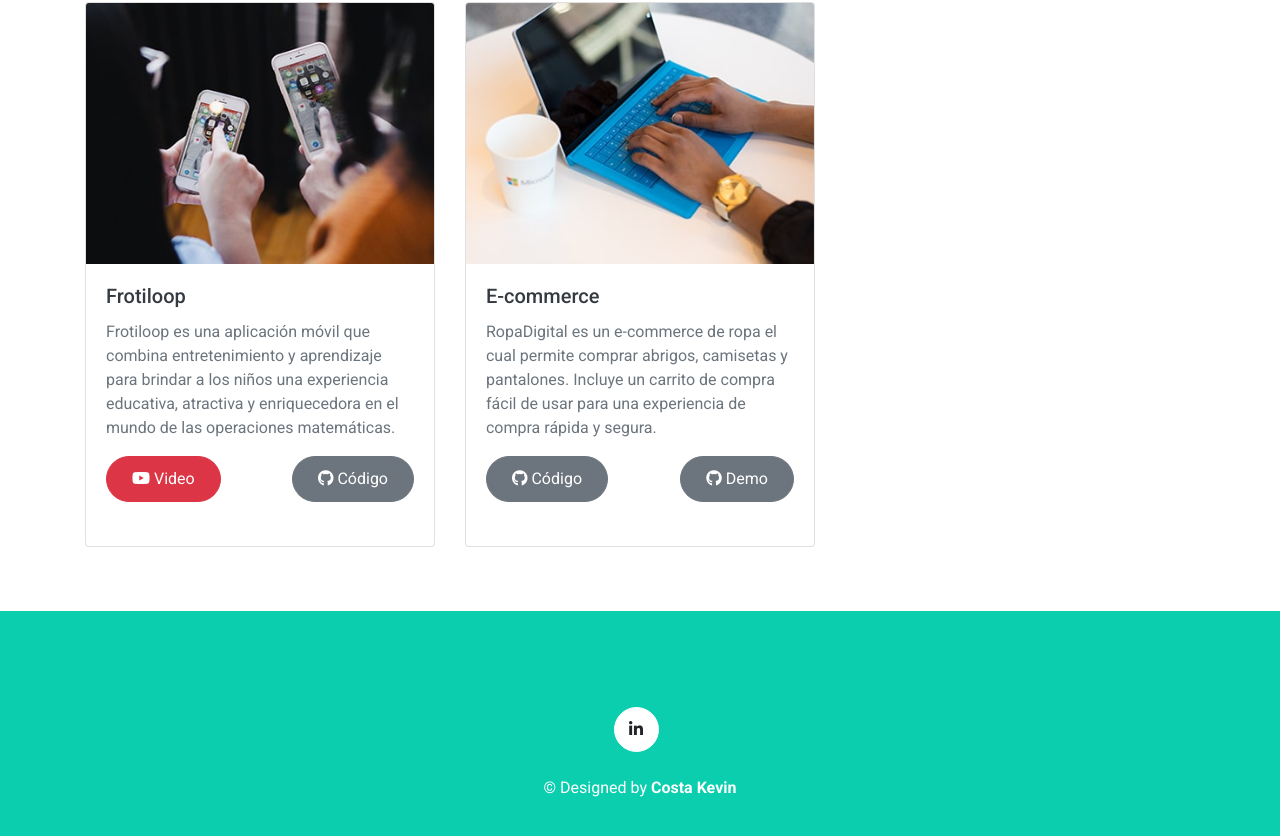
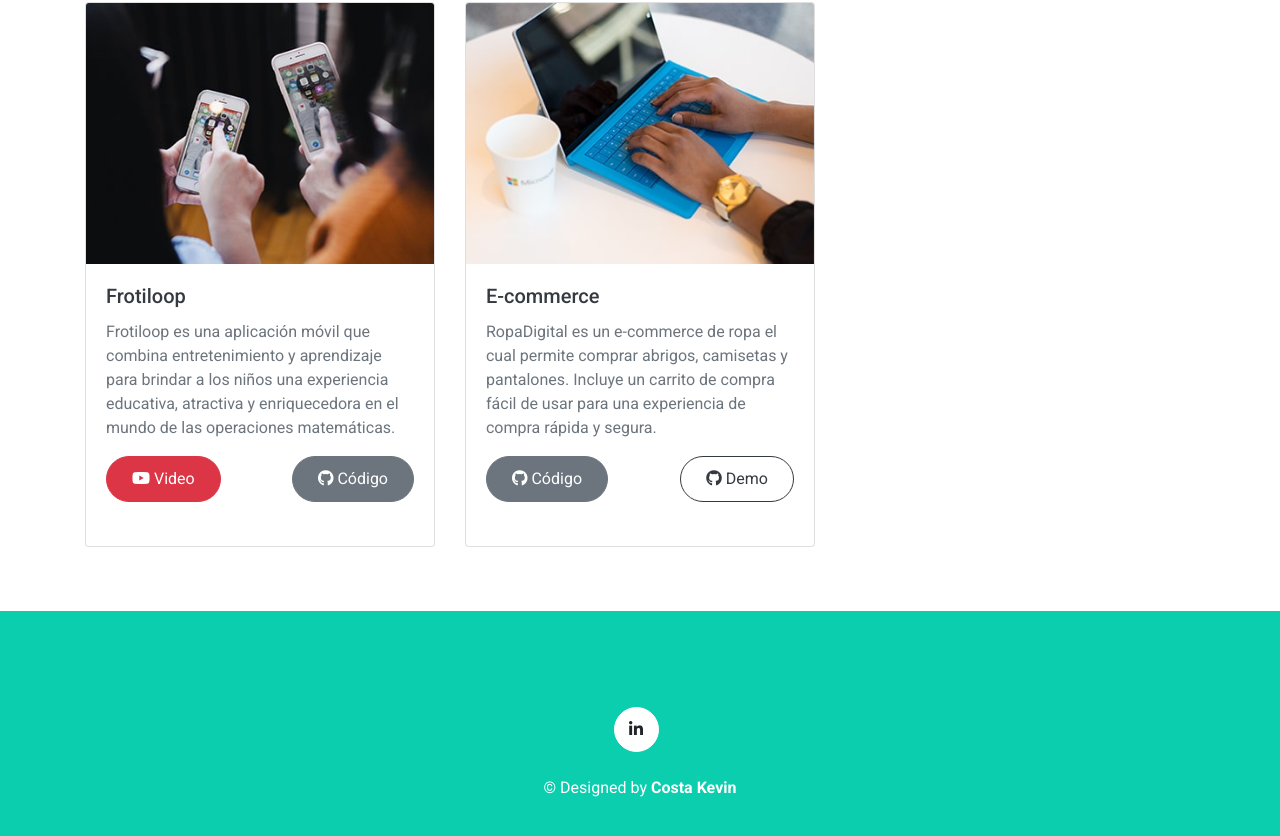
Before and after one commit to kevin-costa-dev/portafolio, a plain HTML site: page index.html in a window 1280 px wide. Shown: the part 3969-4805 px from the top of the page. Drawn offline with nearby package versions, Linux system fonts and the light colour scheme.

Commit message:
Update index.html

```diff
--- a/index.html
+++ b/index.html
@@ -401,7 +401,8 @@
                                     class="btn btn-secondary">
                                     <i class="fab fa-github"></i> Código
                                 </a>
-                                <a href="https://kevin-costa-dev.github.io/e-commerce_ropa/" target="_blank" class="btn btn-secondary">
+                                <a href="https://kevin-costa-dev.github.io/e-commerce_ropa/" target="_blank"
+                                    class="btn btn-outline-dark">
                                     <i class="fab fa-github"></i> Demo
                                 </a>
                             </div>
```
